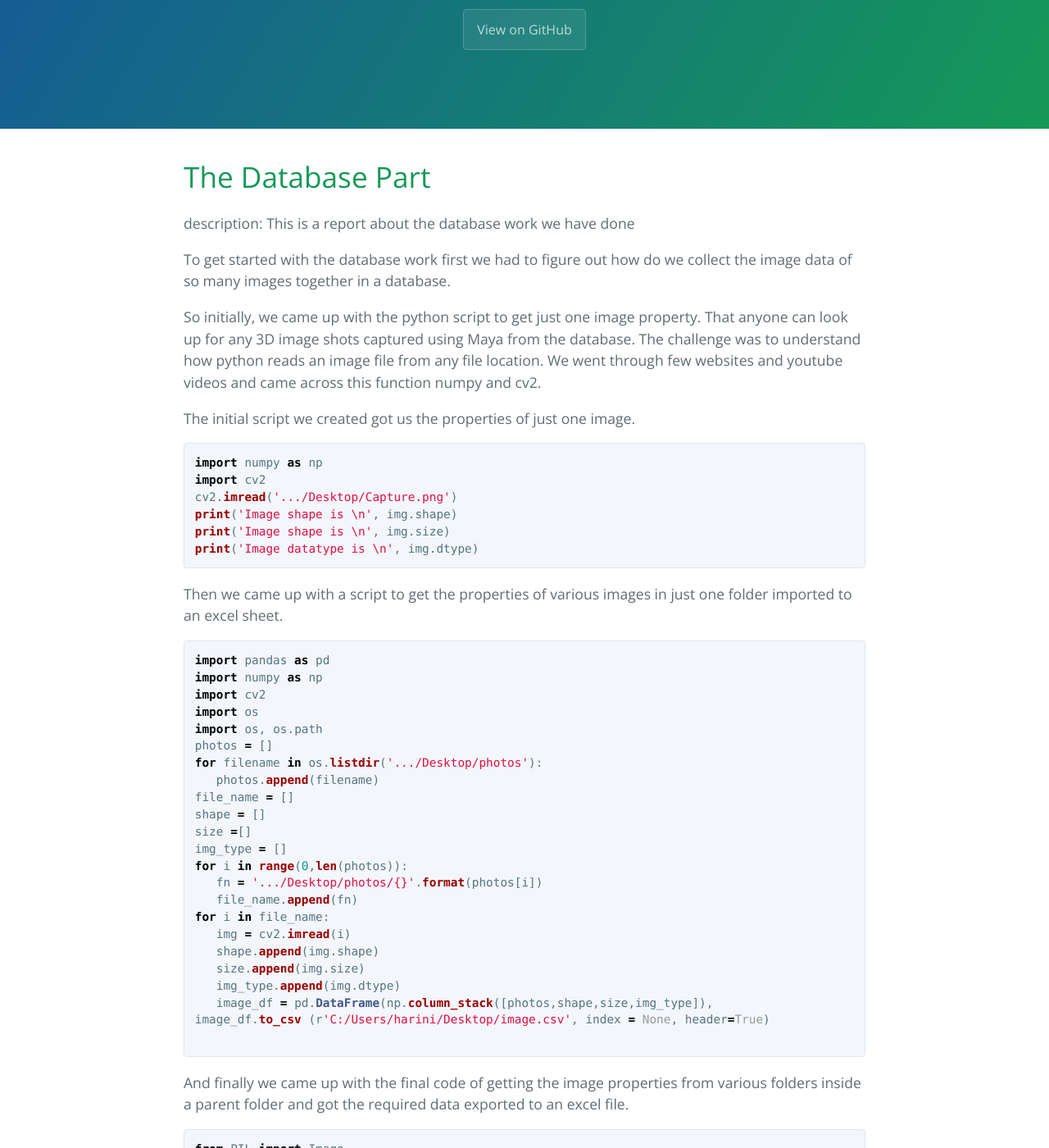
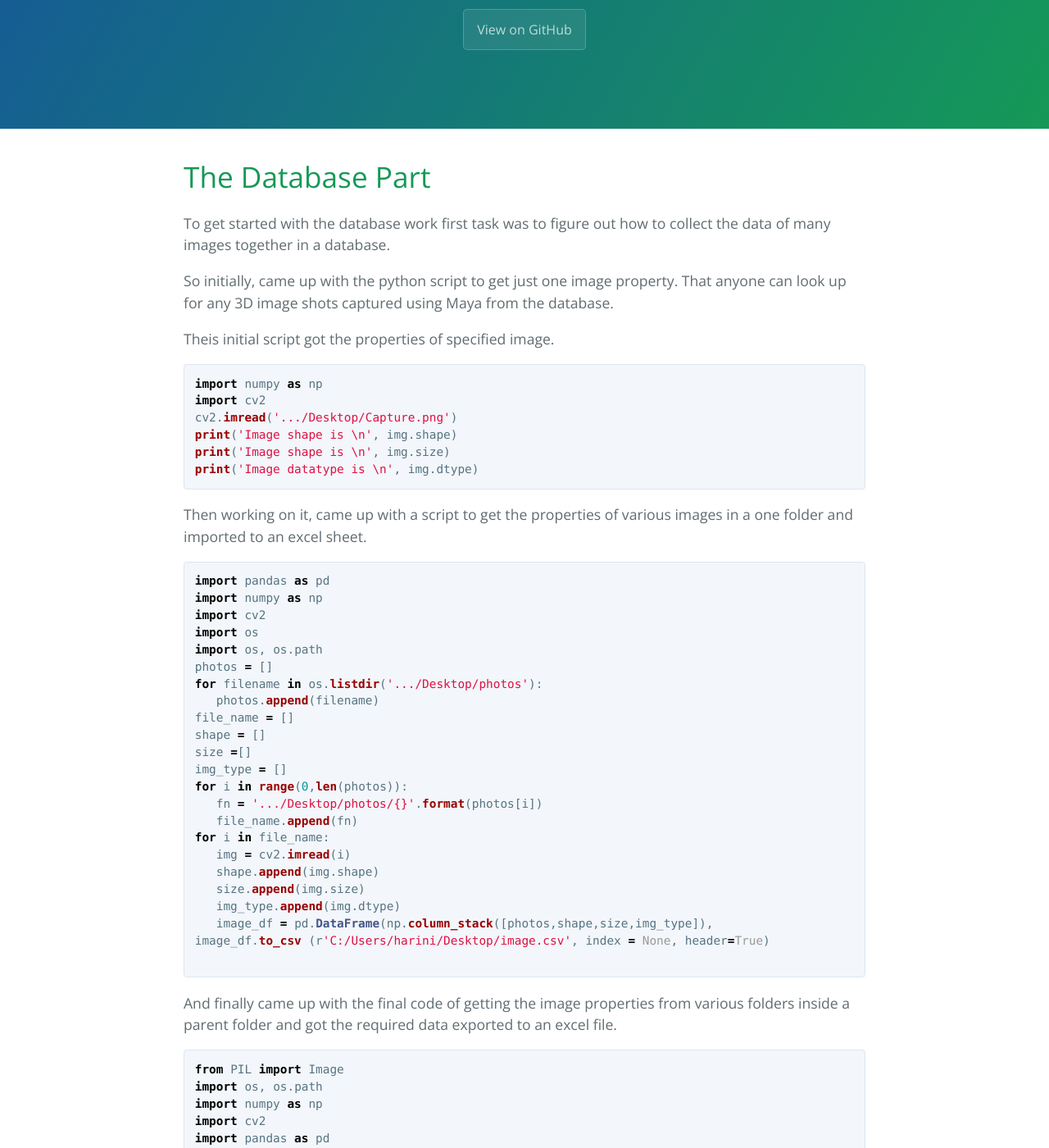
Before and after one commit to Preethamalladu/DMDD-Presentation, a Jekyll site: the page built from another-page.md, in a window 1280 px wide and 1400 px high, scrolled down 226 px. Shown: the whole window at 82% size. Built offline with Jekyll 4.4.1, drawn with Linux system fonts in a browser that asks for light colours; our own code applies the rules of GitHub Pages for plain Markdown files; some of the changed text lies outside the part shown.

Commit message:
Update another-page.md

````diff
--- a/another-page.md
+++ b/another-page.md
@@ -4,16 +4,12 @@ layout: default
 
 # The Database Part
 
-description: This is a report about the database work we have done
+To get started with the database work first task was to figure out how to collect the data of many images together in a database.
 
 
-To get started with the database work first we had to figure out how do we collect the image data of so many images together in a database.
+So initially, came up with the python script to get just one image property. That anyone can look up for any 3D image shots captured using Maya from the database.
 
-
-So initially, we came up with the python script to get just one image property. That anyone can look up for any 3D image shots captured using Maya from the database.
-The challenge was to understand how python reads an image file from any file location. We went through few websites and youtube videos and came across this function numpy and cv2.
-
-The initial script we created got us the properties of just one image.
+Theis initial script got the properties of specified image.
 
 ```python
 import numpy as np
@@ -24,7 +20,7 @@ print('Image shape is \n', img.size)
 print('Image datatype is \n', img.dtype)
 ```
 
-Then we came up with a script to get the properties of various images in just one folder imported to an excel sheet.
+Then working on it, came up with a script to get the properties of various images in a one folder and imported to an excel sheet.
 
 
 ```python
@@ -53,7 +49,7 @@ image_df.to_csv (r'C:/Users/harini/Desktop/image.csv', index = None, header=True
 
 ```
 
-And finally we came up with the final code of getting the image properties from various folders inside a parent folder and got the required data exported to an excel file.
+And finally  came up with the final code of getting the image properties from various folders inside a parent folder and got the required data exported to an excel file.
 
 
 ```python
@@ -100,10 +96,6 @@ for root, dirs, files in os.walk(dir):
 ```
 
 
-After which we did a dry run on few sample images to get the image properties imported in an excel sheet which got us successful in grabbing the data.
-
-Post which we came up with the below database schema inorder to store all the object models and images with its properties.
-
 The below is the database schema:
 ![Octocat](https://raw.githubusercontent.com/Preethamalladu/DMDD-Presentation/master/hiii.png)
 
@@ -140,10 +132,7 @@ The above schema can be explained with an example below:
 <br> image_type: .png
 
 
-Later, We created a physical database on MYSQL Workbench.
-
-And then we finally established connection to workbench from python using the below code.
-Challenge faced during the connection establishment is regarding the password authentication with the local host for which the user has to be identified with mysql_native_password on workbench using the below query.
+Later, created a physical database on MYSQL Workbench.
 
 ```sql
 ALTER USER 'root'@'localhost'
@@ -184,7 +173,7 @@ else:
 
 # The Cloud Part
 
-We are using Google cloud platform as per our requirement, we chose GCP over AWS because of cost factors and also as we had credits for GCP
+ Utilizing Google cloud platform as per our requirement, chose GCP over AWS because of cost factors and also as we had credits for GCP
 
 Cloud  Requirement Analysis for the Dry Run
 The Analysis of cloud and its servies was analysed based on the following features:-
@@ -196,7 +185,7 @@ The Analysis of cloud and its servies was analysed based on the following featur
 <br> Max Storage Capacity: 10,230 GB
 <br> Max Connections: 4000
 
-We will require Cloud type as : My SQL and Second Generation.
+Will require Cloud type as : My SQL and Second Generation.
 
 1 Cloud Storage
 
````
